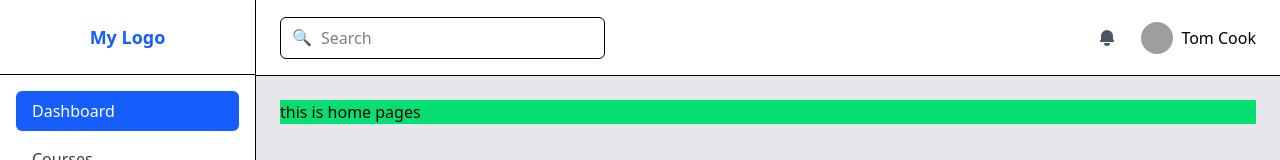
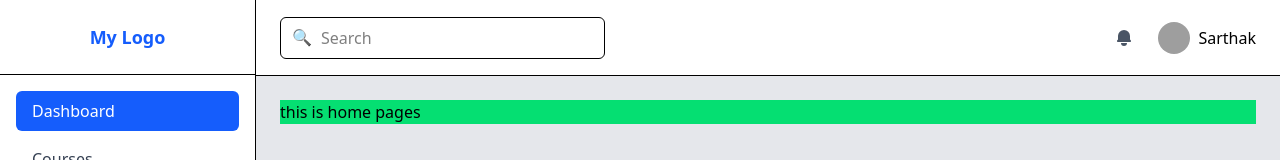
Before and after one commit to Sarthak-Adk/Leaning-App, a React (Vite) app: page /layout/dashboard in a window 1280 px wide. Shown: the top 160 px of the page. Built offline with nearby package versions, Linux system fonts and the light colour scheme; grey boxes are pictures that could not be loaded.

Commit message:
fixing small error

```diff
--- a/src/Components/Layout.jsx
+++ b/src/Components/Layout.jsx
@@ -46,7 +46,7 @@
                 alt="User"
                 className="w-8 h-8 rounded-full"
               />
-              <span className="font-medium">Tom Cook</span>
+              <span className="font-medium">Sarthak</span>
             </div>
           </div>
         </header>
```
